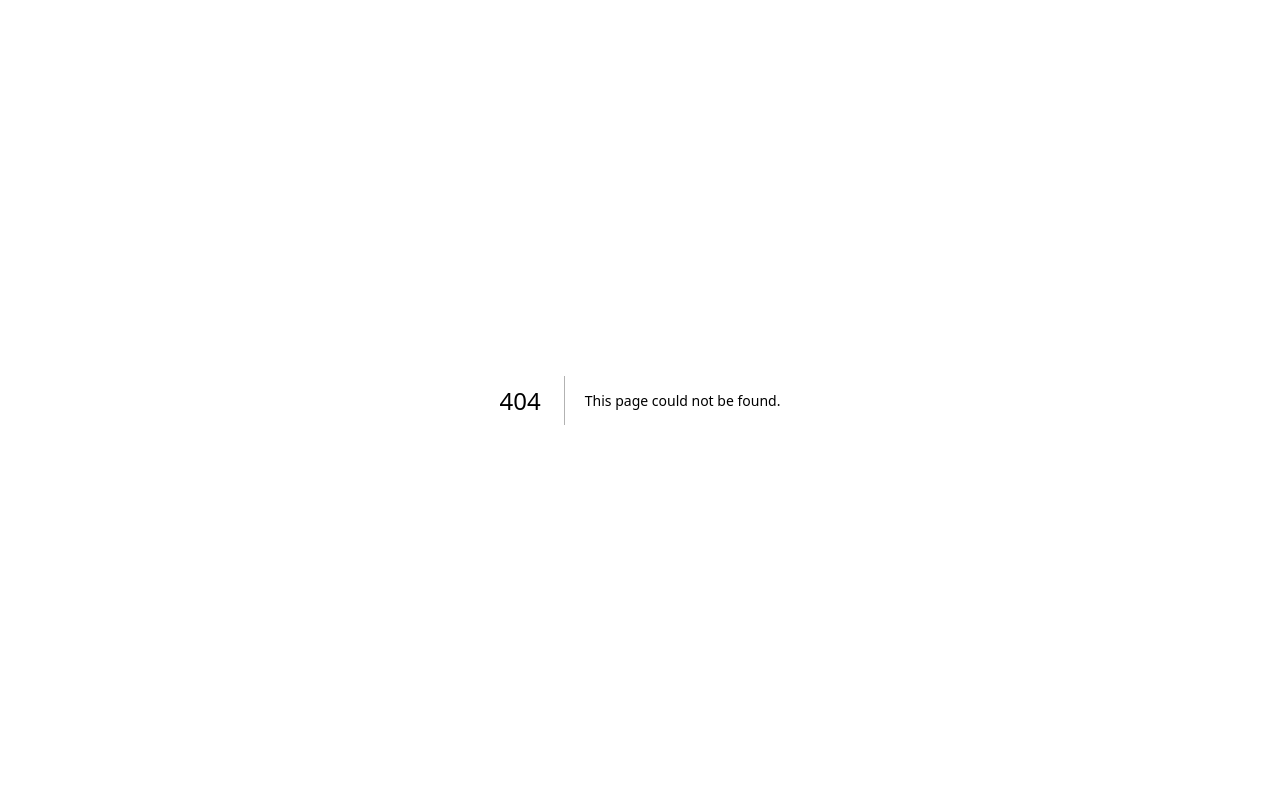
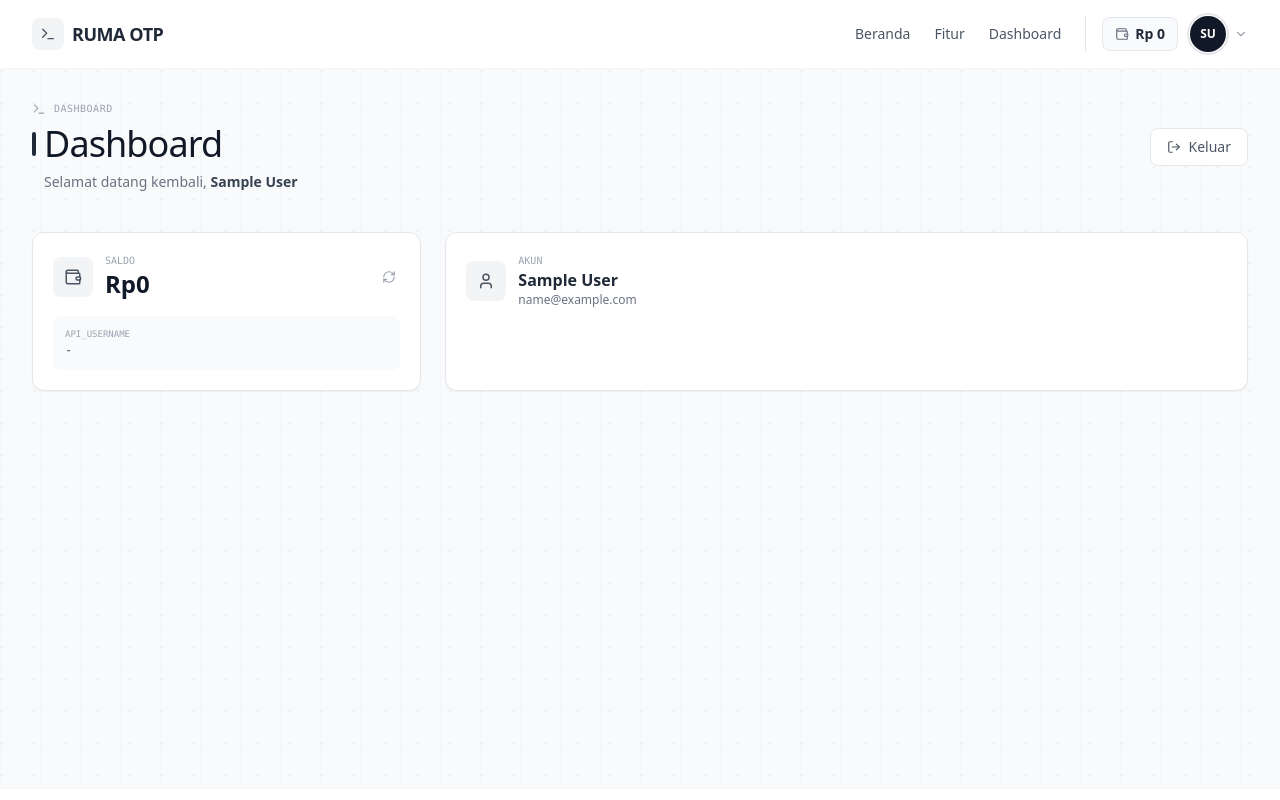
Before and after one commit to fahrihosting3/websiteotp, a Next.js app: page /dashboard in a window 1280 px wide. Before the commit this address had no page. Built offline with nearby package versions, Linux system fonts and the light colour scheme; no server answers; sample sign-in values are in the browser's storage.

Commit message:
Create page.tsx

```diff
--- /dev/null
+++ b/app/dashboard/page.tsx
@@ -0,0 +1,143 @@
+// app/dashboard/page.tsx
+"use client";
+
+import { useEffect, useState } from "react";
+import { getCurrentUser, logoutUser } from "@/lib/auth";
+import { useRouter } from "next/navigation";
+import Navbar from "@/components/Navbar";
+import { User, LogOut, Wallet, Terminal, RefreshCw } from "lucide-react";
+
+export default function Dashboard() {
+  const [user, setUser] = useState<any>(null);
+  const [balance, setBalance] = useState<any>(null);
+  const [loadingBalance, setLoadingBalance] = useState(true);
+  const [refreshing, setRefreshing] = useState(false);
+  const router = useRouter();
+
+  useEffect(() => {
+    const current = getCurrentUser();
+    if (!current) {
+      router.push("/auth/login");
+      return;
+    }
+    setUser(current);
+    fetchBalance();
+  }, [router]);
+
+  const fetchBalance = async () => {
+    setRefreshing(true);
+    if (!process.env.NEXT_PUBLIC_RUMAHOTP_API_KEY) {
+      setLoadingBalance(false);
+      setRefreshing(false);
+      return;
+    }
+
+    try {
+      const res = await fetch("https://www.rumahotp.io/api/v1/user/balance", {
+        headers: {
+          "x-apikey": process.env.NEXT_PUBLIC_RUMAHOTP_API_KEY,
+          Accept: "application/json",
+        },
+      });
+      const data = await res.json();
+      if (data.success) setBalance(data.data);
+    } catch (err) {
+      console.error("Gagal ambil saldo", err);
+    } finally {
+      setLoadingBalance(false);
+      setRefreshing(false);
+    }
+  };
+
+  const handleLogout = () => {
+    logoutUser();
+    router.push("/");
+  };
+
+  return (
+    <>
+      <Navbar />
+      <div className="min-h-[calc(100vh-80px)] relative overflow-hidden bg-gray-50">
+        {/* Retro Pattern */}
+        <div className="absolute inset-0 opacity-5">
+          <div className="absolute inset-0" style={{
+            backgroundImage: `radial-gradient(circle at 2px 2px, #000 1px, transparent 1px)`,
+            backgroundSize: '32px 32px'
+          }}></div>
+        </div>
+        <div className="absolute inset-0 bg-[linear-gradient(0deg,_#d1d5db_1px,_transparent_1px),linear-gradient(90deg,_#d1d5db_1px,_transparent_1px)] bg-[length:40px_40px] opacity-10"></div>
+
+        <div className="relative z-10 max-w-7xl mx-auto px-4 sm:px-6 lg:px-8 py-8 pb-20">
+          {/* Header */}
+          <div className="flex flex-col md:flex-row justify-between items-start md:items-center gap-6 mb-10">
+            <div className="space-y-2">
+              <div className="flex items-center gap-2">
+                <Terminal size={14} className="text-gray-400" />
+                <span className="text-[10px] font-mono text-gray-400 tracking-wider">DASHBOARD</span>
+              </div>
+              <div className="flex items-center gap-2">
+                <div className="w-1 h-6 bg-gray-800 rounded-full"></div>
+                <h1 className="text-3xl sm:text-4xl font-light text-gray-900 tracking-tight">
+                  Dashboard
+                </h1>
+              </div>
+              <p className="text-gray-500 text-sm ml-3">
+                Selamat datang kembali, <span className="font-semibold text-gray-700">{user?.name}</span>
+              </p>
+            </div>
+
+            <button
+              onClick={handleLogout}
+              className="flex items-center gap-2 px-4 py-2 text-gray-600 bg-white border border-gray-200 rounded-lg hover:bg-gray-50 transition-all duration-300 text-sm"
+            >
+              <LogOut size={14} />
+              Keluar
+            </button>
+          </div>
+
+          {/* Stats Row */}
+          <div className="grid grid-cols-1 lg:grid-cols-3 gap-6 mb-10">
+            {/* Saldo Card */}
+            <div className="bg-white border border-gray-200 rounded-xl p-5 shadow-sm">
+              <div className="flex items-center justify-between mb-4">
+                <div className="flex items-center gap-3">
+                  <div className="w-10 h-10 bg-gray-100 rounded-lg flex items-center justify-center">
+                    <Wallet size={18} className="text-gray-600" />
+                  </div>
+                  <div>
+                    <p className="text-[10px] font-mono text-gray-400">SALDO</p>
+                    <p className="text-2xl font-semibold text-gray-900">
+                      {loadingBalance ? "..." : balance?.formated || "Rp0"}
+                    </p>
+                  </div>
+                </div>
+                <button onClick={fetchBalance} disabled={refreshing} className="p-1 text-gray-400 hover:text-gray-600">
+                  <RefreshCw size={14} className={refreshing ? "animate-spin" : ""} />
+                </button>
+              </div>
+              <div className="bg-gray-50 rounded-lg p-3">
+                <p className="text-[9px] font-mono text-gray-400">API_USERNAME</p>
+                <p className="font-mono text-xs text-gray-700">{balance?.username || "-"}</p>
+              </div>
+            </div>
+
+            {/* User Card */}
+            <div className="lg:col-span-2 bg-white border border-gray-200 rounded-xl p-5 shadow-sm">
+              <div className="flex items-center gap-3">
+                <div className="w-10 h-10 bg-gray-100 rounded-lg flex items-center justify-center">
+                  <User size={18} className="text-gray-600" />
+                </div>
+                <div>
+                  <p className="text-[10px] font-mono text-gray-400">AKUN</p>
+                  <p className="text-base font-semibold text-gray-800">{user?.name}</p>
+                  <p className="text-xs text-gray-500">{user?.email}</p>
+                </div>
+              </div>
+            </div>
+          </div>
+
+        </div>
+      </div>
+    </>
+  );
+}
```
